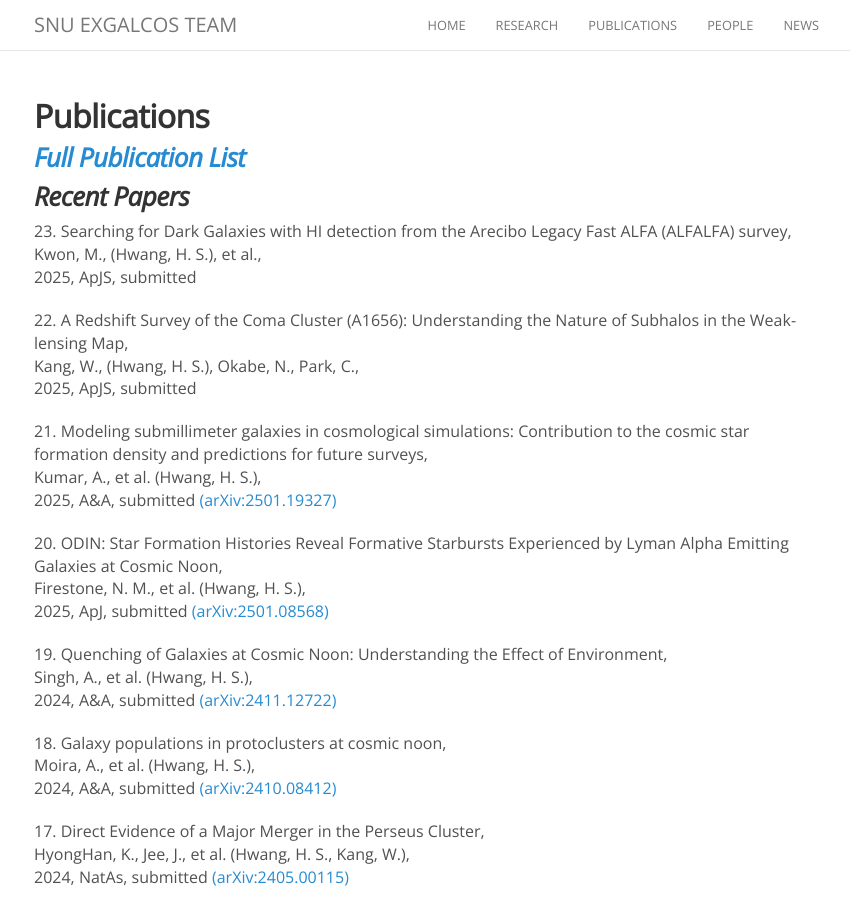
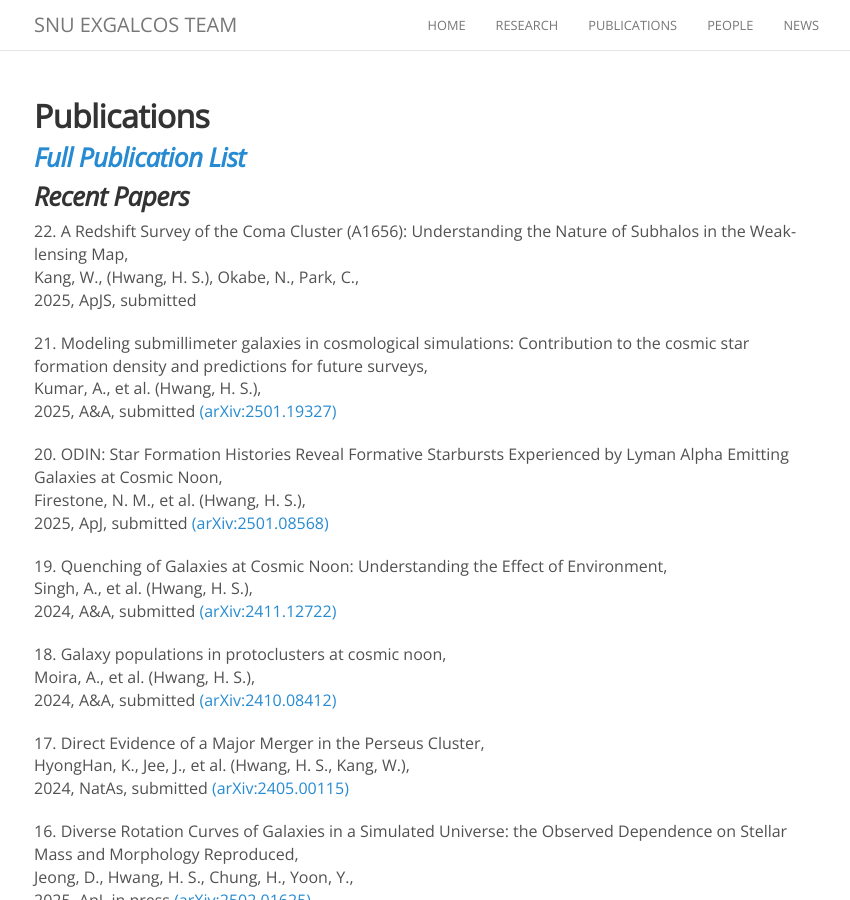
Before and after one commit to exgalcos/exgalcos.github.io, a Jekyll site: the page built from publications.md, in a window 1280 px wide and 900 px high. Shown: the whole window, without its empty margins (221-1071 px from the left). Built offline with Jekyll 4.4.1, drawn with Linux system fonts in a browser that asks for light colours; nearby versions of some CDN libraries; comment, search, counter and statistics services are not loaded.

Commit message:
Update publications.md

```diff
--- a/publications.md
+++ b/publications.md
@@ -8,10 +8,6 @@ permalink: /publication/
 ### [_Full Publication List_](https://hwanghs.github.io/publications)
 
 ###  _Recent Papers_
-23\. Searching for Dark Galaxies with HI detection from the Arecibo Legacy Fast ALFA (ALFALFA) survey, <br>
-Kwon, M., (Hwang, H. S.), et al., <br>
-2025, ApJS, submitted
-
 22\. A Redshift Survey of the Coma Cluster (A1656): Understanding the Nature of Subhalos in the Weak-lensing Map, <br>
 Kang, W., (Hwang, H. S.), Okabe, N., Park, C., <br>
 2025, ApJS, submitted
```
